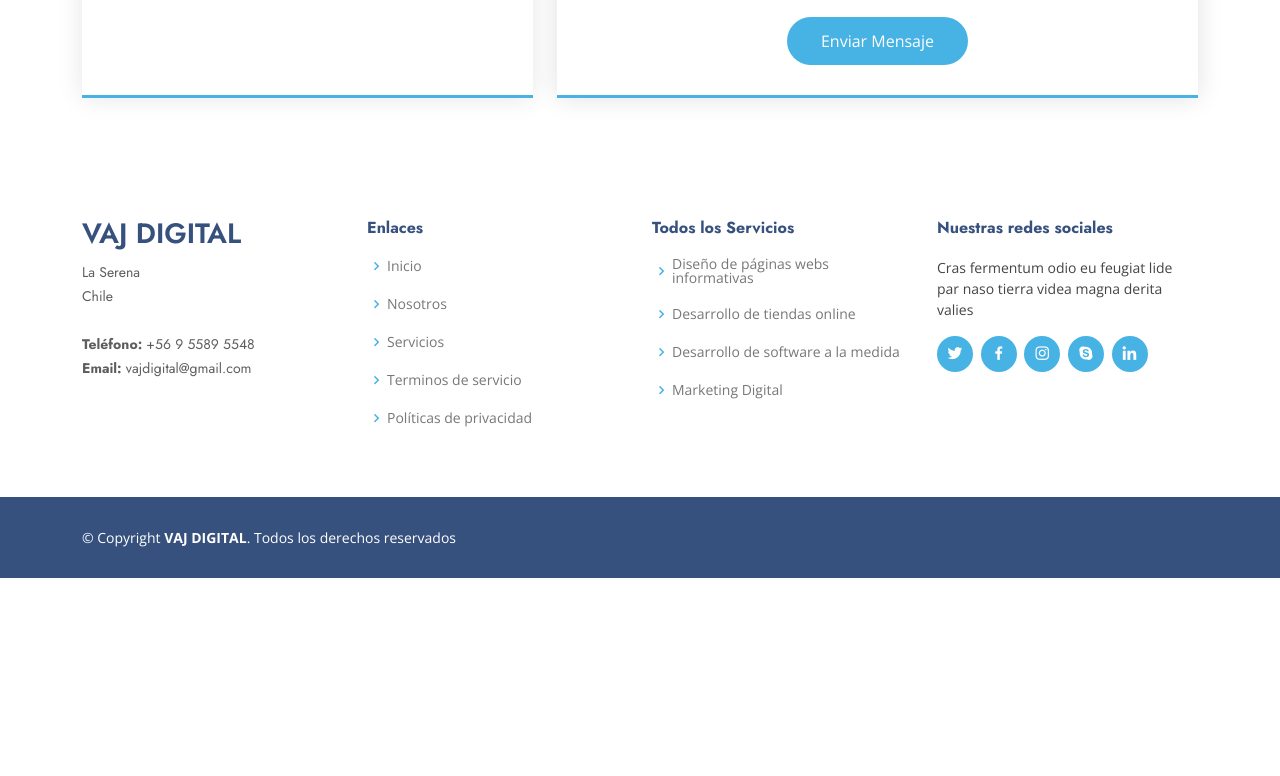
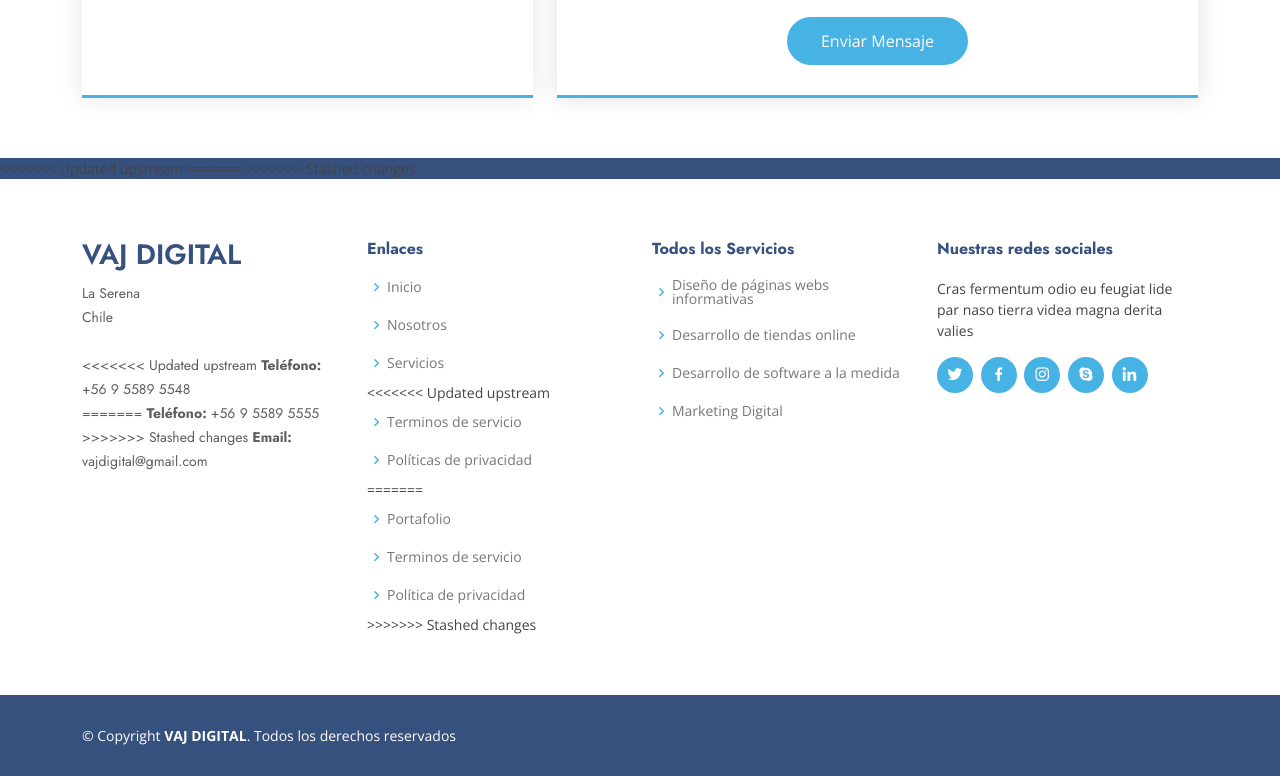
Before and after one commit to VAJDigital/VAJDigital.github.io, a plain HTML site: page index.html in a window 1280 px wide. Shown: the part 8388-9164 px from the top of the page. Before the commit the page ends 8966 px from the top, so only its background shows below. Drawn offline with nearby package versions, Linux system fonts and the light colour scheme; grey boxes are pictures that could not be loaded.

Commit message:
Update index.html

```diff
--- a/index.html
+++ b/index.html
@@ -839,7 +839,10 @@
   <!-- ======= Footer ======= -->
   <footer id="footer">
 
+<<<<<<< Updated upstream
 
+=======
+>>>>>>> Stashed changes
 
     <div class="footer-top">
       <div class="container">
@@ -850,7 +853,11 @@
             <p>
               La Serena <br>
               Chile <br><br>
+<<<<<<< Updated upstream
               <strong>Teléfono:</strong> +56 9 5589 5548<br>
+=======
+              <strong>Teléfono:</strong> +56 9 5589 5555<br>
+>>>>>>> Stashed changes
               <strong>Email:</strong> vajdigital@gmail.com<br>
             </p>
           </div>
@@ -861,8 +868,14 @@
               <li><i class="bx bx-chevron-right"></i> <a href="#">Inicio</a></li>
               <li><i class="bx bx-chevron-right"></i> <a href="#">Nosotros</a></li>
               <li><i class="bx bx-chevron-right"></i> <a href="#">Servicios</a></li>
+<<<<<<< Updated upstream
               <li><i class="bx bx-chevron-right"></i> <a href="#">Terminos de servicio</a></li>
               <li><i class="bx bx-chevron-right"></i> <a href="#">Políticas de privacidad</a></li>
+=======
+              <li><i class="bx bx-chevron-right"></i> <a href="#">Portafolio</a></li>
+              <li><i class="bx bx-chevron-right"></i> <a href="#">Terminos de servicio</a></li>
+              <li><i class="bx bx-chevron-right"></i> <a href="#">Política de privacidad</a></li>
+>>>>>>> Stashed changes
             </ul>
           </div>
 
```
